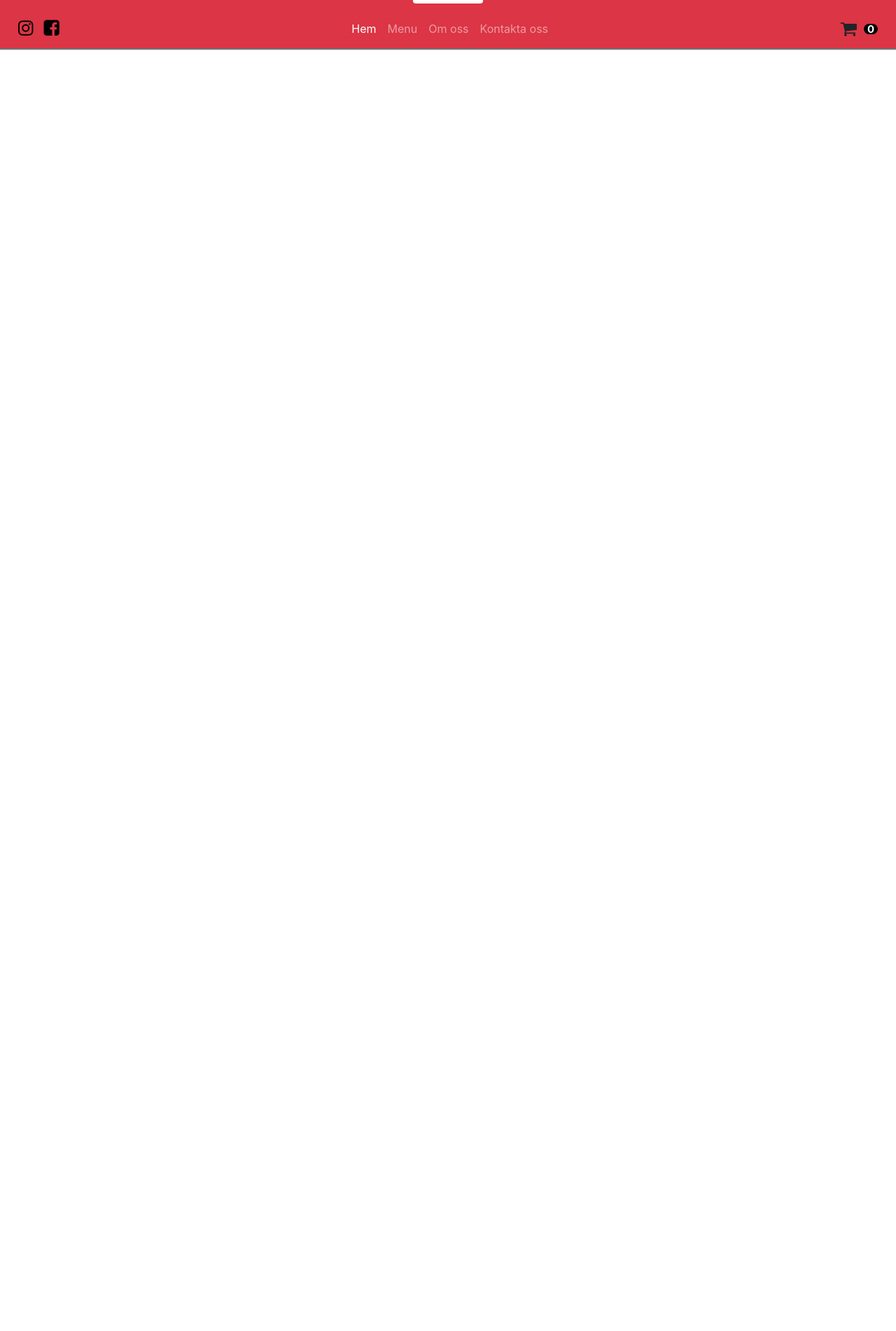
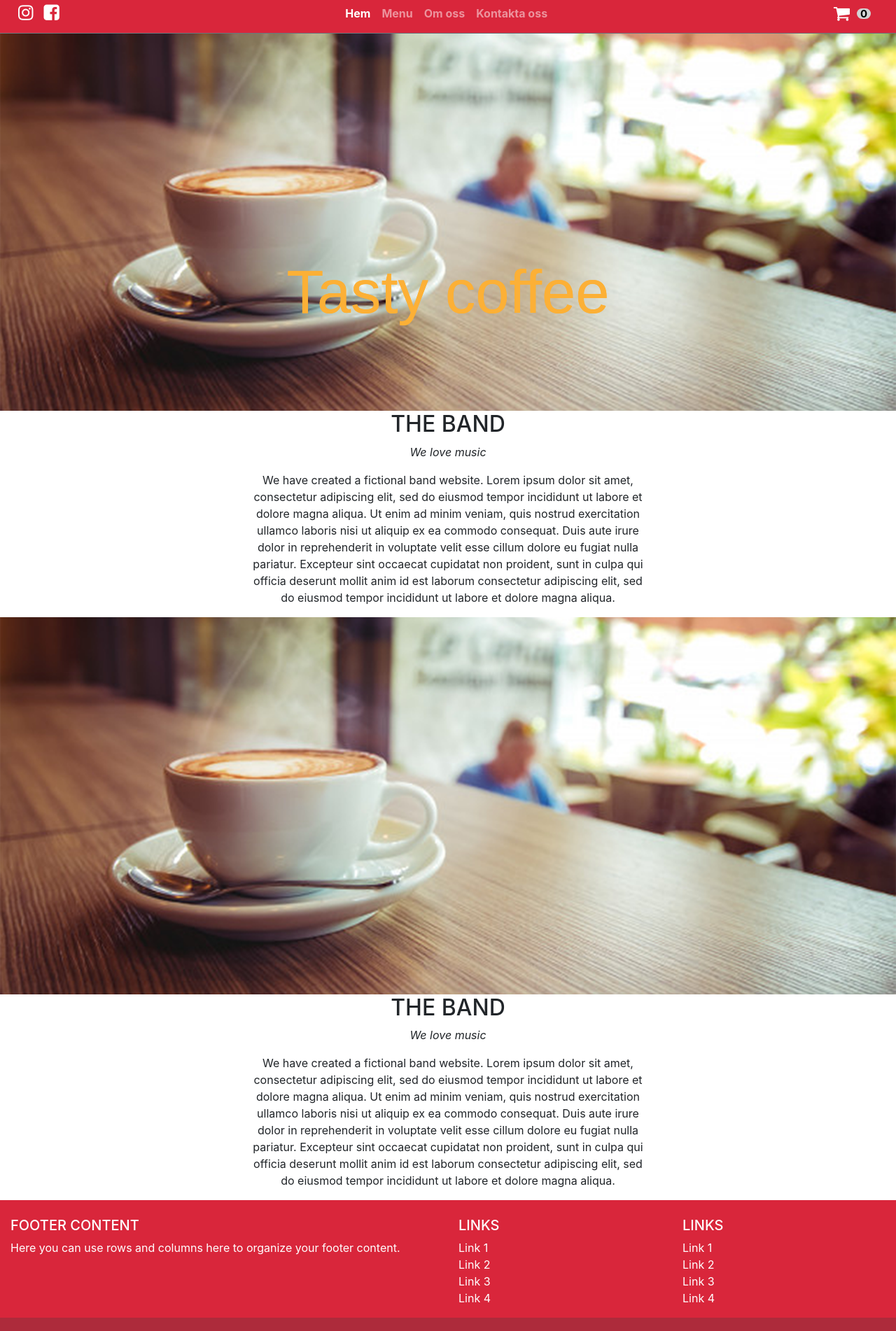
Before and after one commit to johan123456718/brodboden_frontend, a React (Create React App) app: page / in a window 1280 px wide. Shown: the part 103-2005 px from the top of the page at 70% size. Before the commit the page ends 800 px from the top, so only its background shows below. Built offline with nearby package versions, Linux system fonts and the light colour scheme.

Commit message:
middle screen + footer

```diff
--- a/src/App.js
+++ b/src/App.js
@@ -1,7 +1,9 @@
 import logo from './logo.svg';
 import './App.css';
 import React, { Component } from "react";
-import Navbar from './component/Navbar.js'
+import Navbar from './component/Navbar.js';
+import MiddleHomeScreen from './component/MiddleHomeScreen.js';
+import Footer from './component/Footer.js';
 class App extends Component{
 
   constructor(props){
@@ -21,7 +23,8 @@ class App extends Component{
     return (
       <div className="App">
         <Navbar/>
-
+        <MiddleHomeScreen/>
+        <Footer/>
       </div>
     );
   }
--- /dev/null
+++ b/src/component/Footer.js
@@ -0,0 +1,108 @@
+import React, { Component } from "react";
+import { ButtonGroup, ToggleButton, Form, Button, Navbar, Nav, FormControl, NavDropdown, Modal } from 'react-bootstrap';
+import './css/Footer.css';
+class Footer extends Component{
+
+  constructor(props){
+    super(props);
+    this.state = {
+      displayName: 'Home',
+      isOnLogPage: false,
+      isOnMessagePage: true,
+      inputUpdated: false,
+      showLogin: false,
+      showLogout: true,
+      notLoggedIn: false,
+      searchString: '',
+    }
+  }
+
+  render(){
+    return (
+      <div className="App">
+
+<footer class="page-footer font-small blue pt-4">
+
+
+    <div class="container-fluid text-center text-md-left">
+
+
+      <div class="row">
+
+
+        <div class="col-md-6 mt-md-0 mt-3">
+
+
+          <h5 class="text-uppercase">Footer Content</h5>
+          <p>Here you can use rows and columns here to organize your footer content.</p>
+
+        </div>
+
+
+        <hr class="clearfix w-100 d-md-none pb-3"/>
+
+
+        <div class="col-md-3 mb-md-0 mb-3">
+
+
+            <h5 class="text-uppercase">Links</h5>
+
+            <ul class="list-unstyled">
+              <li>
+                <a class = "footer-link" href="#!">Link 1</a>
+              </li>
+              <li>
+                <a class = "footer-link" href="#!">Link 2</a>
+              </li>
+              <li>
+                <a class = "footer-link" href="#!">Link 3</a>
+              </li>
+              <li>
+                <a class = "footer-link" href="#!">Link 4</a>
+              </li>
+            </ul>
+
+          </div>
+
+
+
+          <div class="col-md-3 mb-md-0 mb-3">
+
+
+            <h5 class="text-uppercase">Links</h5>
+
+            <ul class="list-unstyled">
+              <li>
+                <a class = "footer-link" href="#!">Link 1</a>
+              </li>
+              <li>
+                <a  class = "footer-link" href="#!">Link 2</a>
+              </li>
+              <li>
+                <a class = "footer-link" href="#!">Link 3</a>
+              </li>
+              <li>
+                <a class = "footer-link" href="#!">Link 4</a>
+              </li>
+            </ul>
+
+          </div>
+
+
+      </div>
+
+
+    </div>
+
+    <div class="footer-copyright text-center py-3">© 2021 Copyright: Johan Challita
+    </div>
+
+
+  </footer>
+
+      </div>
+    );
+  }
+}
+
+export default Footer;
--- /dev/null
+++ b/src/component/MiddleHomeScreen.js
@@ -0,0 +1,44 @@
+import React, { Component } from "react";
+import { ButtonGroup, ToggleButton, Form, Button, Navbar, Nav, FormControl, NavDropdown, Modal } from 'react-bootstrap';
+import './css/MiddleHomeScreen.css';
+class MiddleHomeScreen extends Component{
+
+  constructor(props){
+    super(props);
+    this.state = {
+      displayName: 'Home',
+      isOnLogPage: false,
+      isOnMessagePage: true,
+      inputUpdated: false,
+      showLogin: false,
+      showLogout: true,
+      notLoggedIn: false,
+      searchString: '',
+    }
+  }
+
+  render(){
+    return (
+      <div className="App">
+          <img src="./images/middlescreenimg.png" class="img-fluid" alt="Responsive image"/>
+          <div class="centered">Tasty coffee</div>
+
+          <section class = "w3-container w3-center w3-content w3-light-grey container">
+            <h2 class="w3-wide">THE BAND</h2>
+            <p class="w3-opacity"><i>We love music</i></p>
+            <p class="w3-justify">We have created a fictional band website. Lorem ipsum dolor sit amet, consectetur adipiscing elit, sed do eiusmod tempor incididunt ut labore et dolore magna aliqua. Ut enim ad minim veniam, quis nostrud exercitation ullamco laboris nisi ut aliquip ex ea commodo consequat. Duis aute irure dolor in reprehenderit in voluptate velit esse cillum dolore eu fugiat nulla pariatur. Excepteur sint occaecat cupidatat non proident, sunt in culpa qui officia deserunt mollit anim id est laborum consectetur adipiscing elit, sed do eiusmod tempor incididunt ut labore et dolore magna aliqua.</p>
+          </section>
+
+          <img src="./images/middlescreenimg.png" class="img-fluid" alt="Responsive image"/>
+          <div class="centered">Tasty coffee</div>
+          <section class = "w3-container w3-center w3-content w3-light-grey container">
+            <h2 class="w3-wide">THE BAND</h2>
+            <p class="w3-opacity"><i>We love music</i></p>
+            <p class="w3-justify">We have created a fictional band website. Lorem ipsum dolor sit amet, consectetur adipiscing elit, sed do eiusmod tempor incididunt ut labore et dolore magna aliqua. Ut enim ad minim veniam, quis nostrud exercitation ullamco laboris nisi ut aliquip ex ea commodo consequat. Duis aute irure dolor in reprehenderit in voluptate velit esse cillum dolore eu fugiat nulla pariatur. Excepteur sint occaecat cupidatat non proident, sunt in culpa qui officia deserunt mollit anim id est laborum consectetur adipiscing elit, sed do eiusmod tempor incididunt ut labore et dolore magna aliqua.</p>
+          </section>
+      </div>
+    );
+  }
+}
+
+export default MiddleHomeScreen;
--- a/src/component/Navbar.js
+++ b/src/component/Navbar.js
@@ -1,7 +1,7 @@
 import React, { Component } from "react";
-import { ButtonGroup, ToggleButton, Form, Button, Navbar, Nav, FormControl, NavDropdown, Modal } from 'react-bootstrap';
+import { ButtonGroup, ToggleButton, Form, Button, Nav, FormControl, NavDropdown, Modal } from 'react-bootstrap';
 import './css/Navbar.css';
-class App extends Component{
+class Navbar extends Component{
 
   constructor(props){
     super(props);
@@ -20,13 +20,13 @@ class App extends Component{
   render(){
     return (
       <div className="App">
-        <div class ="navbar navbar-expand-lg navbar-dark bg-danger">
+        <div class ="navbar navbar-expand-lg navbar-dark bg">
           <a class="navbar-logo" href="#">
-            <img src="./images/brodbodenicon.jpeg" class="rounded mx-auto d-block brodboden_icon" alt="Brödboden icon"/>
+            <img src="./images/brodbodenicon.png" class="rounded mx-auto d-block brodboden_icon" alt="Brödboden icon"/>
           </a>
         </div>
 
-        <nav class="navbar navbar-expand-lg navbar-dark bg-danger border-bottom border-secondary">
+        <nav class="navbar navbar-expand-lg navbar-dark bg border-bottom border-secondary">
 
         <a class = "icon-link" href = "https://www.instagram.com/brodboden/">
           <i class="fa fa-instagram "/>
@@ -57,6 +57,7 @@ class App extends Component{
             <i class="fa fa-shopping-cart"/>
             <span className="badge" id='lblCartCount'> 0 </span>
             <div class="hiddenBox"/>
+            <div class="hiddenBox"/>
           </div>
         </nav>
       </div>
@@ -64,4 +65,4 @@ class App extends Component{
   }
 }
 
-export default App;
+export default Navbar;
--- /dev/null
+++ b/src/component/css/Footer.css
@@ -0,0 +1,12 @@
+.pt-4{
+  background-color:#d9263b;
+  color: white;
+}
+
+.py-3{
+  background-color: #ad2b3b;
+}
+
+.footer-link{
+  color: #ffffff;
+}
--- /dev/null
+++ b/src/component/css/MiddleHomeScreen.css
@@ -0,0 +1,13 @@
+.centered {
+  position: absolute;
+  top: 65%;
+  left: 50%;
+  font-size: 65pt;
+  font-family: sans-serif;
+  color: #fcb036;
+  transform: translate(-50%, -50%);
+}
+
+.container{
+  max-width: 600px;
+}
--- a/src/component/css/Navbar.css
+++ b/src/component/css/Navbar.css
@@ -1,29 +1,3 @@
-.searchIcon{
-  float: right;
-  position: relative;
-  color: black;
-}
-
-.homeIcon{
-  float: left;
-  position: relative;
-  left: 22px;
-  color: black;
-}
-
-.messageIcon{
-  float: left;
-  position: relative;
-  left: 30px;
-  color: black;
-}
-
-.notificationIcon{
-  float: left;
-  position: relative;
-  left: 45px;
-  color: black;
-}
 .navbar-nav {
   width: 100%;
   text-align: center;
@@ -57,8 +31,8 @@
 
 #lblCartCount {
   font-size: 15px;
-  background: #000000;
-  color: #fff;
+  background: #D3D3D3;
+  color: #000000;
   padding: 0 5px;
   vertical-align: top;
 }
@@ -71,9 +45,20 @@
 }
 
 .border-bottom{
-  border-width:2px !important;
+  border-width:0.5px !important;
 }
 .brodboden_icon{
-  height: 100px;
-  width: 100px;
+  height: auto;
+  width: auto;
 }
+
+.fa-facebook, .fa-facebook-square, .fa-instagram, .fa-shopping-cart {
+    color: #ffffff
+}
+.nav-link{
+    font-weight: bold;
+}
+
+.bg{
+  background-color: #d9263b;
+}
```
Also changed, not shown: public/images/brodbodenicon.png (added), public/images/middlescreenimg.png (added).
